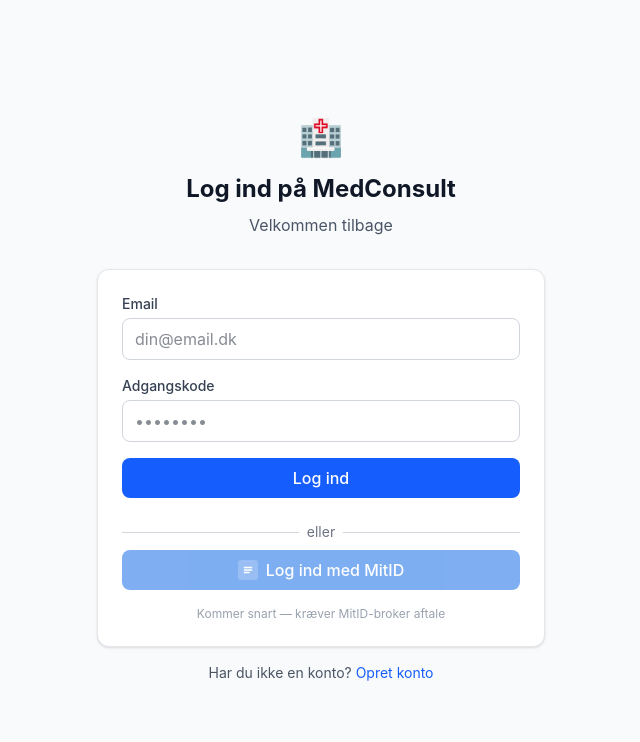
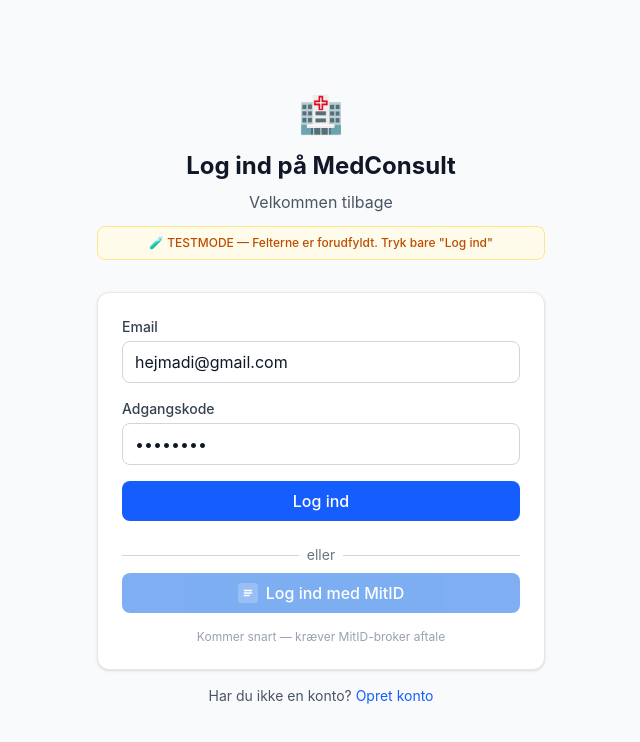
Before and after one commit to DrHejmadi/medconsult-web, a Next.js app: page /login in a window 1280 px wide. Shown: the top 742 px of the page, without its empty margins (319-959 px from the left). Built offline with nearby package versions, Linux system fonts and the light colour scheme.

Commit message:
feat: prefill test credentials on login page for internal testers

```diff
--- a/src/app/(auth)/login/page.tsx
+++ b/src/app/(auth)/login/page.tsx
@@ -7,8 +7,9 @@
 
 export default function LoginPage() {
   const router = useRouter()
-  const [email, setEmail] = useState('')
-  const [password, setPassword] = useState('')
+  // TEST MODE: Forudfyldt til interne testere
+  const [email, setEmail] = useState('hejmadi@gmail.com')
+  const [password, setPassword] = useState('test1234')
   const [error, setError] = useState<string | null>(null)
   const [loading, setLoading] = useState(false)
 
@@ -36,6 +37,9 @@
           <span className="text-4xl">🏥</span>
           <h1 className="text-2xl font-bold mt-4 text-gray-900 dark:text-white">Log ind på MedConsult</h1>
           <p className="text-gray-600 dark:text-gray-400 mt-2">Velkommen tilbage</p>
+          <div className="mt-3 bg-amber-50 dark:bg-amber-900/30 border border-amber-200 dark:border-amber-700 rounded-lg px-4 py-2">
+            <p className="text-xs text-amber-700 dark:text-amber-400 font-medium">🧪 TESTMODE — Felterne er forudfyldt. Tryk bare &quot;Log ind&quot;</p>
+          </div>
         </div>
 
         <form onSubmit={handleLogin} className="bg-white dark:bg-gray-800 rounded-xl border border-gray-200 dark:border-gray-700 shadow-sm p-6 space-y-4">
```
